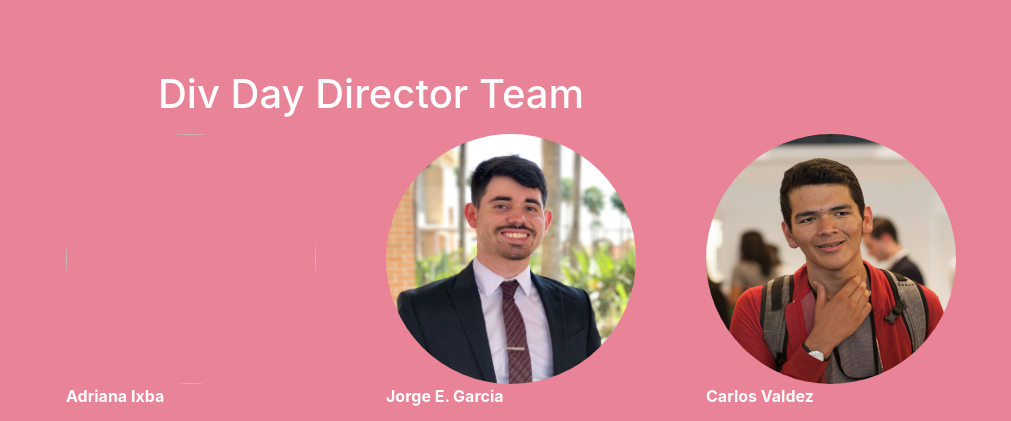
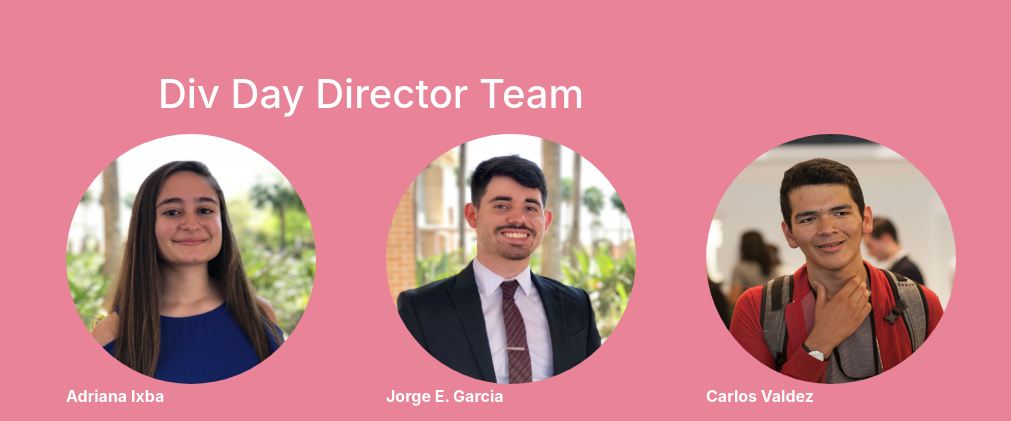
Before and after one commit to mehrdaddarraji/mehrdaddarraji.github.io, a website with bundled scripts: page index.html in a window 1280 px wide. Shown: the part 4120-4541 px from the top of the page, 269-1280 px from the left. Built offline with nearby package versions, Linux system fonts and the light colour scheme; files whose address does not match are found by name.

Commit message:
fixed adri

```diff
--- a/index.html
+++ b/index.html
@@ -357,7 +357,7 @@
             <p>Director</p>
           </div>
           <div class="col">
-            <img class="rounded-circle" src="img/Adriana-Ixba-Assistant-Directors.JPG" width="250" height="250">
+            <img class="rounded-circle" src="img/Adriana-Ixba-Assistant-Director.JPG" width="250" height="250">
             <p><strong>Adriana Ixba</strong></p>
             <p>Assistant Director</p>
           </div>
```
